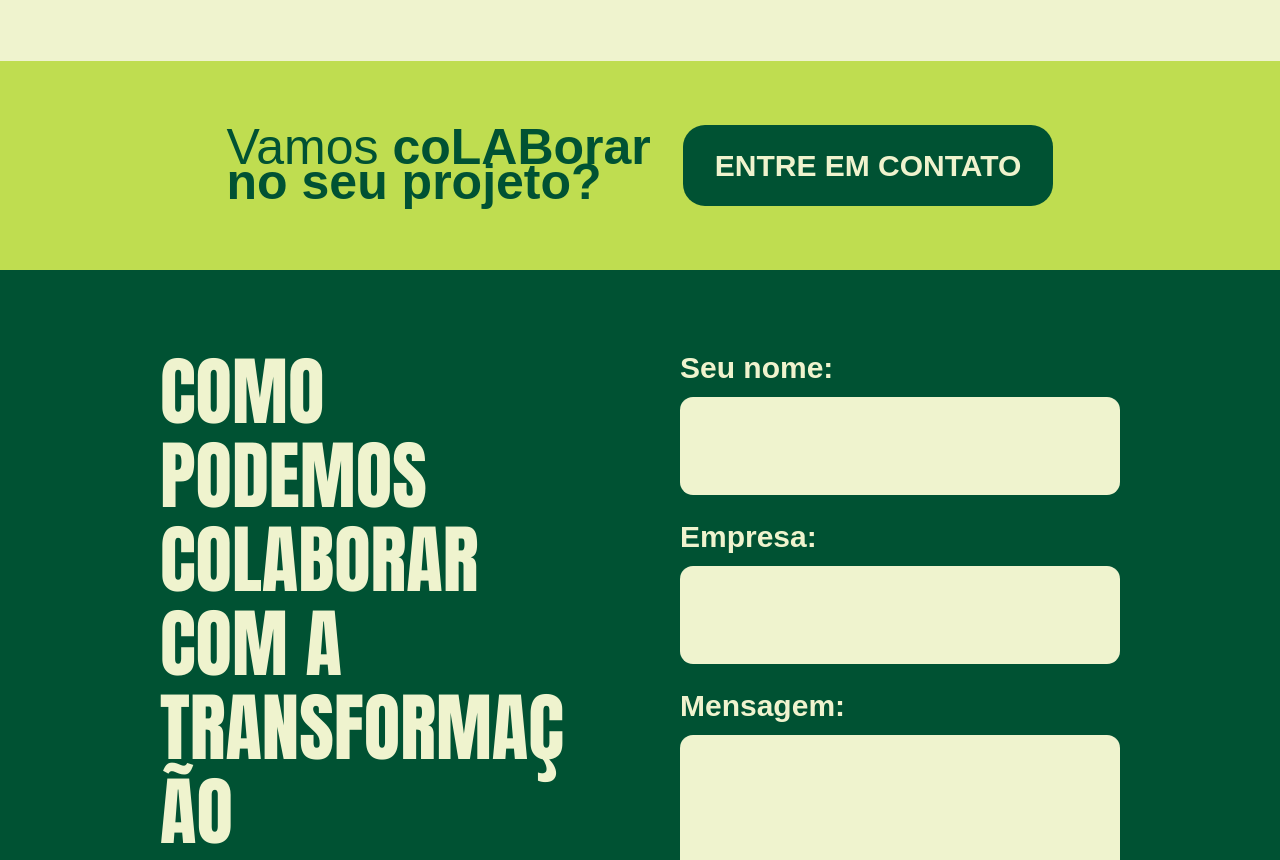
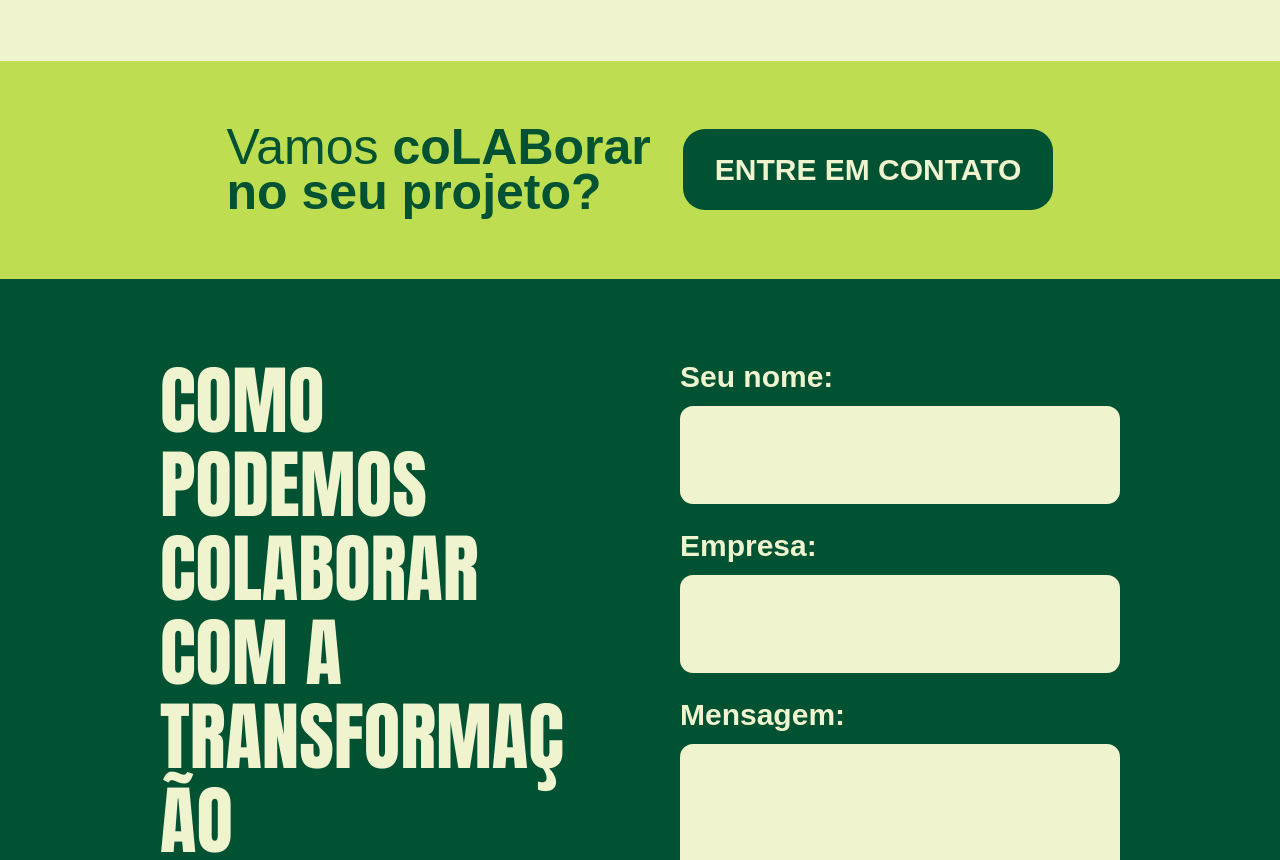
Before and after one commit to iamvictormt/midori, a Next.js app: page / in a window 1280 px wide. Shown: the part 7920-8780 px from the top of the page. Built offline with nearby package versions, Linux system fonts and the light colour scheme; a web font is replaced by a local one.

Commit message:
fix: corrigindo leading

```diff
--- a/app/page.tsx
+++ b/app/page.tsx
@@ -485,7 +485,7 @@ export default function Home() {
         <div className="container mx-auto px-4 md:px-40">
           <div className="flex flex-col md:flex-row items-center justify-center gap-6 md:gap-8">
             <div>
-              <h2 className="font-noto-condensed text-[40px] md:text-[45px] lg:text-[50px] leading-[0.7] font-normal text-[#005233] text-center md:text-left">
+              <h2 className="font-noto-condensed text-[40px] md:text-[45px] lg:text-[50px] leading-[0.9] font-normal text-[#005233] text-center md:text-left">
                 Vamos{' '}
                 <span className="font-bold">
                   coLABorar
```
